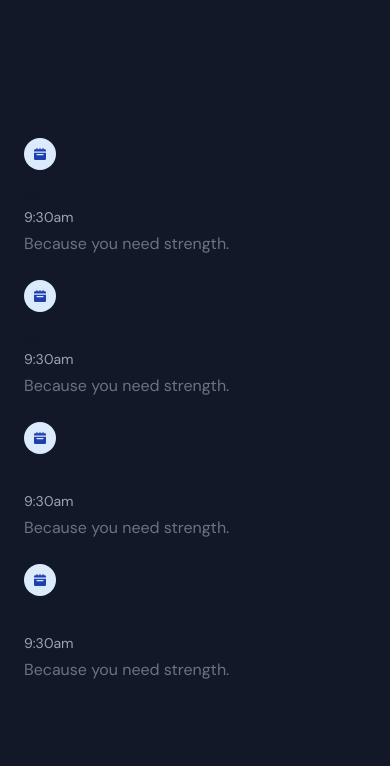
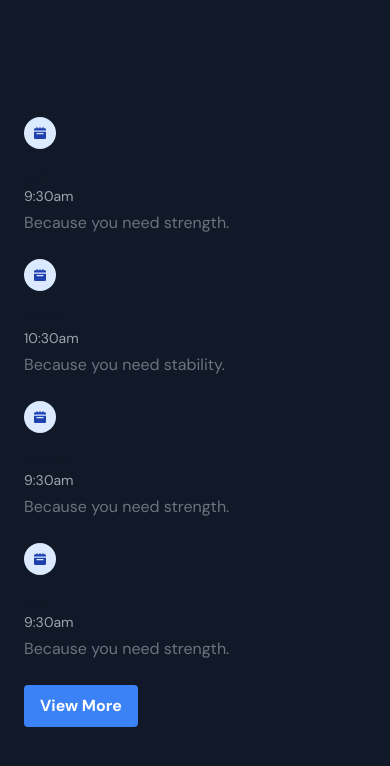
Before and after one commit to nishanbudhathoki2266/sarallagani, a React (Vite) app in the folder plan-cards/: page / in a window 390 px wide. Shown: the top 766 px of the page. Built offline with nearby package versions, Linux system fonts and the light colour scheme.

Commit message:
Ehanced the mobile view with show more button

```diff
--- a/plan-cards/src/components/Timeline.jsx
+++ b/plan-cards/src/components/Timeline.jsx
@@ -1,3 +1,5 @@
+import { useEffect } from "react";
+import { useState } from "react";
 import { Fragment } from "react";
 
 const timeLineData = [
@@ -9,13 +11,13 @@ const timeLineData = [
   },
   {
     id: 2,
-    title: "eat",
-    time: "9:30am",
-    description: "Because you need strength.",
+    title: "code",
+    time: "10:30am",
+    description: "Because you need stability.",
   },
   {
     id: 3,
-    title: "eat",
+    title: "sleep",
     time: "9:30am",
     description: "Because you need strength.",
   },
@@ -25,14 +27,81 @@ const timeLineData = [
     time: "9:30am",
     description: "Because you need strength.",
   },
+  {
+    id: 5,
+    title: "eat",
+    time: "9:30am",
+    description: "Because you need strength.",
+  },
+  {
+    id: 6,
+    title: "eat",
+    time: "9:30am",
+    description: "Because you need strength.",
+  },
+  {
+    id: 7,
+    title: "eat",
+    time: "9:30am",
+    description: "Because you need strength.",
+  },
+  {
+    id: 8,
+    title: "eat",
+    time: "9:30am",
+    description: "Because you need strength.",
+  },
+  {
+    id: 9,
+    title: "eat",
+    time: "9:30am",
+    description: "Because you need strength.",
+  },
+  {
+    id: 10,
+    title: "eat",
+    description: "Because you need strength.",
+  },
 ];
 
 function Timeline() {
+  // To keep track of screen sizes
+  const [width, setWidth] = useState(window.innerWidth);
+
+  // To keep track of whether user clicks show more or not in mobile screen
+  const [showMore, setShowMore] = useState(false);
+
+  function handleWindowSizeChange() {
+    setWidth(window.innerWidth);
+  }
+
+  function handleShowToggle() {
+    setShowMore((currState) => !currState);
+  }
+
+  //  Change width state on first mount accordingly
+  useEffect(() => {
+    window.addEventListener("resize", handleWindowSizeChange);
+    return () => {
+      window.removeEventListener("resize", handleWindowSizeChange);
+    };
+  }, []);
+
+  // checking if current size is mobile or not
+  const isMobile = width <= 640;
+
+  //   To show only 4 items if it is mobile
+  const data = isMobile
+    ? showMore
+      ? timeLineData
+      : timeLineData.slice(0, 4)
+    : timeLineData;
+
   return (
-    <div className="h-auto min-h-screen bg-gray-900 p-6 text-white flex sm:justify-center items-center">
+    <div className="h-auto min-h-screen bg-gray-900 px-6 py-10 text-white flex sm:justify-center items-center">
       {/* Timeline starts here */}
-      <ol className="overflow-auto sm:h-auto sm:flex sm:flex-wrap xl:flex-nowrap sm:gap-2">
-        {timeLineData.map((timeline) => (
+      <ol className="overflow-autojustify-center sm:h-auto sm:flex sm:flex-wrap xl:flex-nowrap sm:gap-2">
+        {data.map((timeline) => (
           <Fragment key={timeline.id}>
             <li className="relative mb-6 sm:mb-0">
               <div className="flex items-center">
@@ -65,6 +134,14 @@ function Timeline() {
             </li>
           </Fragment>
         ))}
+        {isMobile && (
+          <button
+            className="bg-blue-500 hover:bg-blue-700 text-white font-bold py-2 px-4 rounded"
+            onClick={() => handleShowToggle()}
+          >
+            {showMore ? "View Less" : "View More"}
+          </button>
+        )}
       </ol>
     </div>
   );
```
